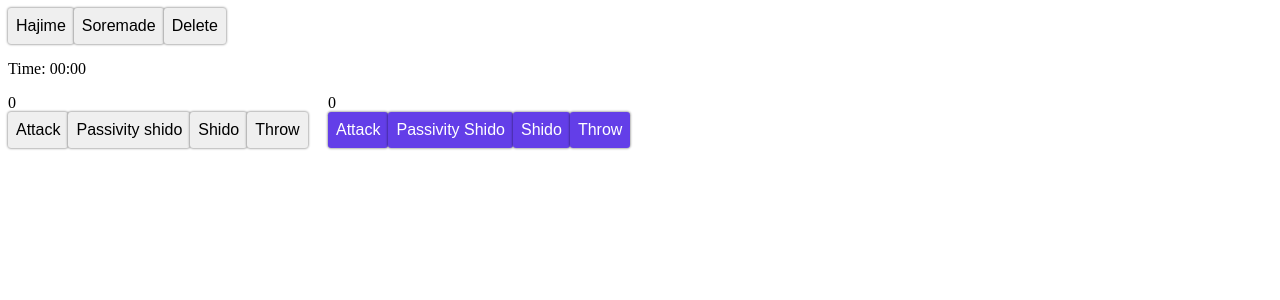
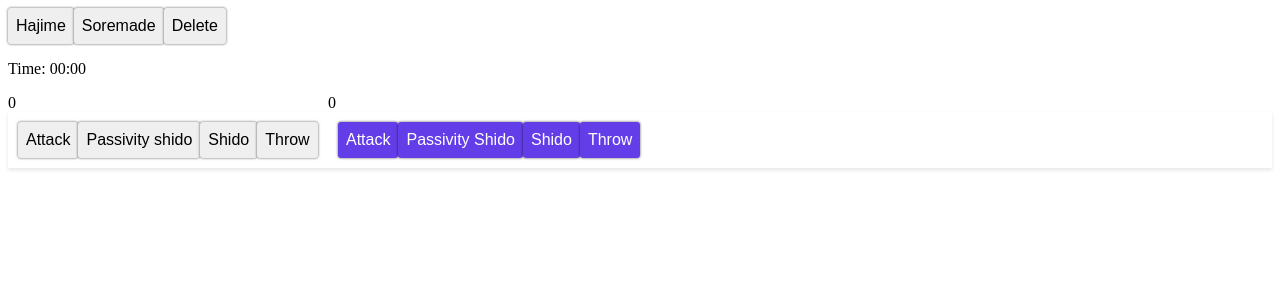
Before and after one commit to Amir-Naji/judo-referee-timeline, a React (Create React App) app: page / in a window 1280 px wide. Shown: the top 300 px of the page. Built offline with nearby package versions, Linux system fonts and the light colour scheme.

Commit message:
Added sticky header.

```diff
--- a/src/App.css
+++ b/src/App.css
@@ -69,3 +69,11 @@ button {
     border: 1px;
     border-bottom-style: solid;
   }
+  .sticky-header {
+    position: sticky;
+    top: 0;
+    background-color: white;
+    z-index: 1000;
+    padding: 10px;
+    box-shadow: 0 2px 4px rgba(0,0,0,0.1);
+  }
--- a/src/components/MainComponent.js
+++ b/src/components/MainComponent.js
@@ -71,7 +71,7 @@ function handleClick(side, action) {
 
         <StopWatch isRunning={isRunning}/>
         <Attack side={color} action={sideAction} attackCount={attackCount}/>
-        <div className='rowC'>
+        <div className='rowC sticky-header'>
             <div className='leftCol'>
                 <Button color="white" text="Attack" onClick={()=> handleClick("white", "attack")}/>
                 <Button color="white" text="Passivity shido" onClick={()=> handleClick("white", "passivity")}/>
```
